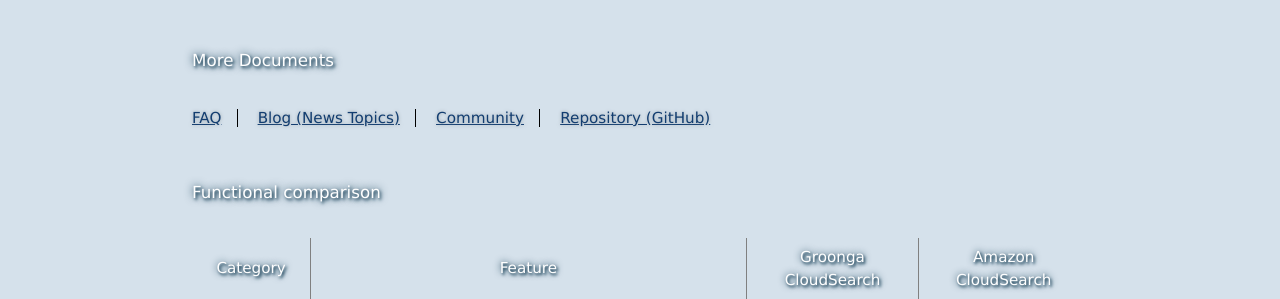
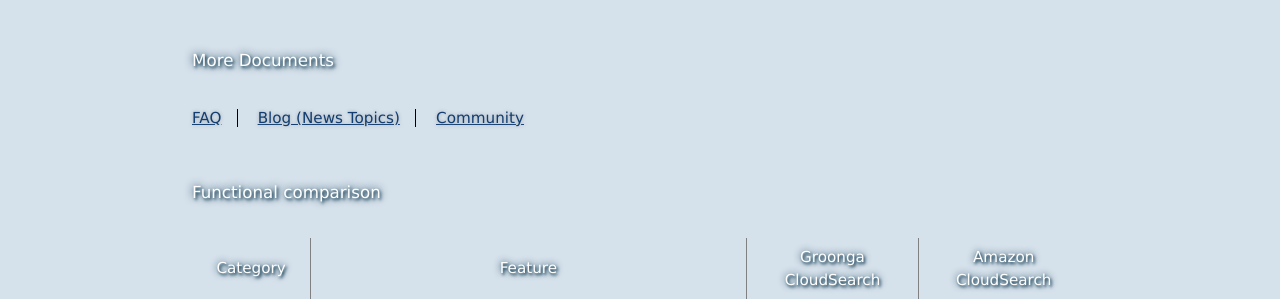
Before and after one commit to groonga/gcs.groonga.org, a Jekyll site: the page built from index.md, in a window 1280 px wide. Shown: the part 272-571 px from the top of the page. Built offline with Jekyll 4.4.1, drawn with Linux system fonts in a browser that asks for light colours.

Commit message:
Remove "Repository" link from the home page

```diff
--- a/index.md
+++ b/index.md
@@ -23,7 +23,6 @@ style: screen/home.css
     <li><a href="/faq/">FAQ</a></li>
     <li><a href="/blog/">Blog (News Topics)</a></li>
     <li><a href="/community/">Community</a></li>
-    <li><a href="https://github.com/groonga/gcs">Repository (GitHub)</a></li>
   </ul>
 </section>
 
```
